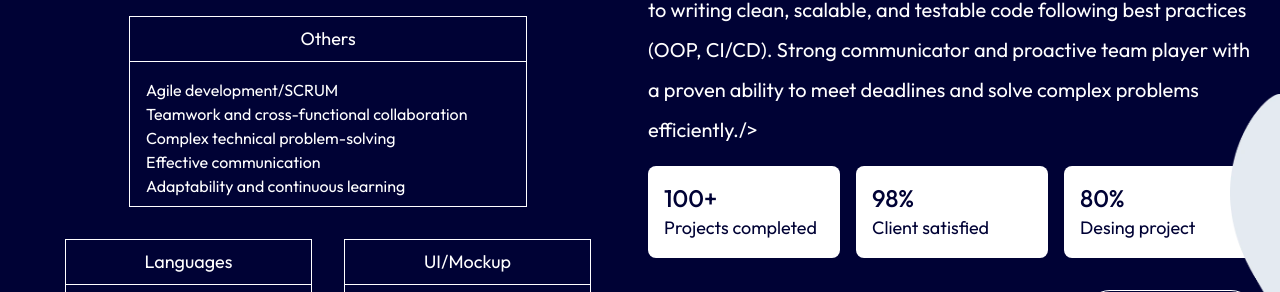
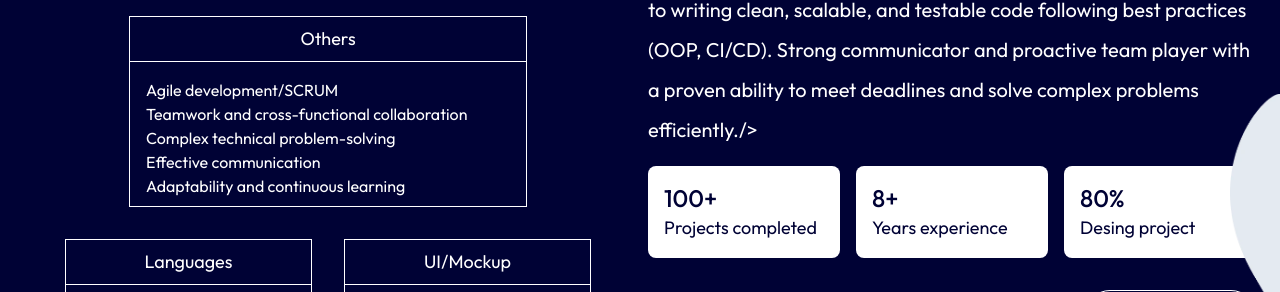
Before and after one commit to adrianpt1991/my-portfolio, an Angular app: page / in a window 1280 px wide. Shown: the part 1151-1443 px from the top of the page. Built offline with nearby package versions, Linux system fonts and the light colour scheme.

Commit message:
fix(about) update about me stats

```diff
--- a/src/app/features/about/about.html
+++ b/src/app/features/about/about.html
@@ -79,8 +79,8 @@
                     </div>
                     <!-- Clients -->
                     <div class="flex flex-col bg-white text-[#000235] rounded-lg p-1 lg:p-4 items-start lg:min-w-48">
-                        <span class="text-lg lg:text-2xl font-medium">98%</span>
-                        <span class="text-base lg:text-lg">Client satisfied</span>
+                        <span class="text-lg lg:text-2xl font-medium">8+</span>
+                        <span class="text-base lg:text-lg">Years experience</span>
                     </div>
                     <!-- Design -->
                     <div class="flex flex-col bg-white text-[#000235] rounded-lg p-1 lg:p-4 items-start lg:min-w-48">
```
